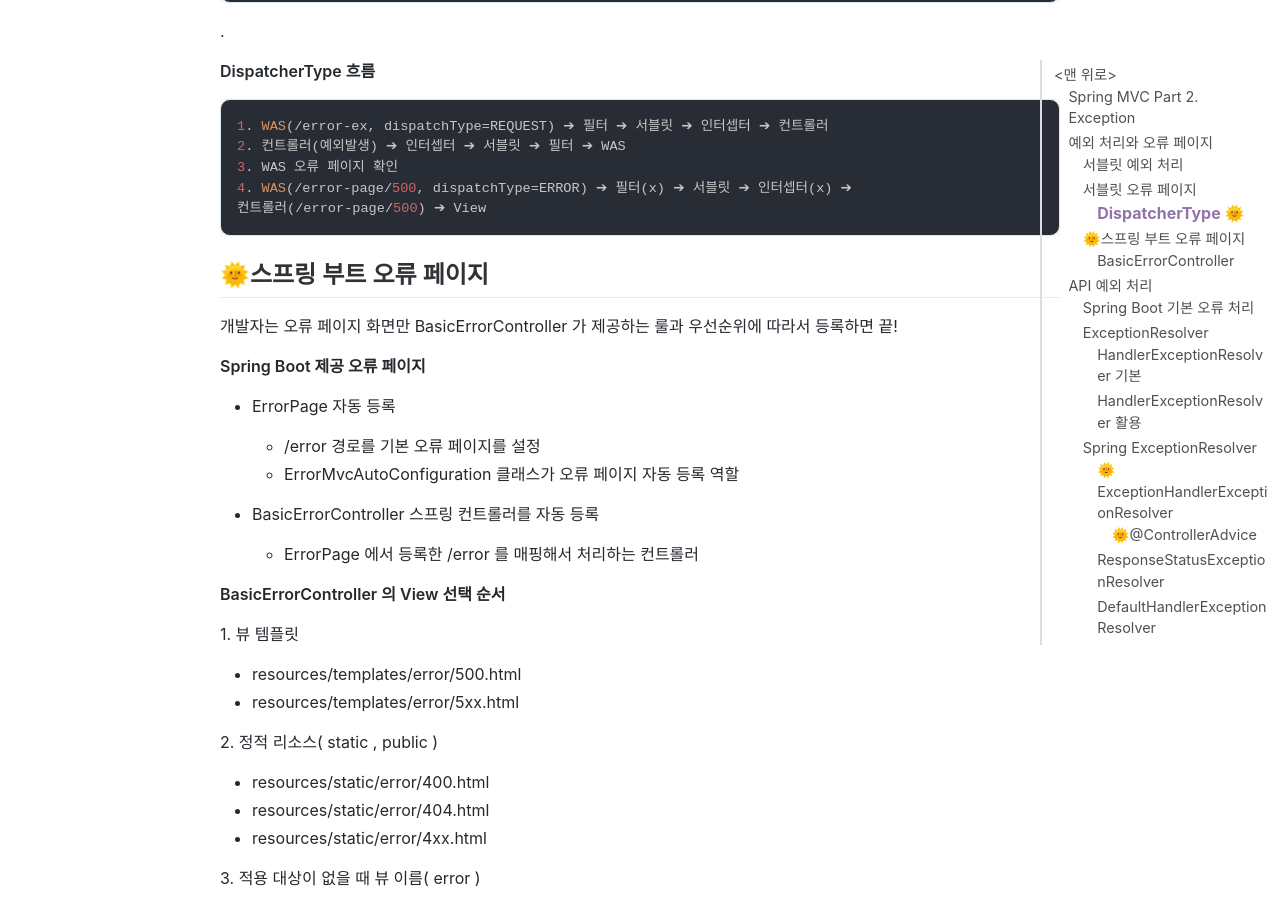
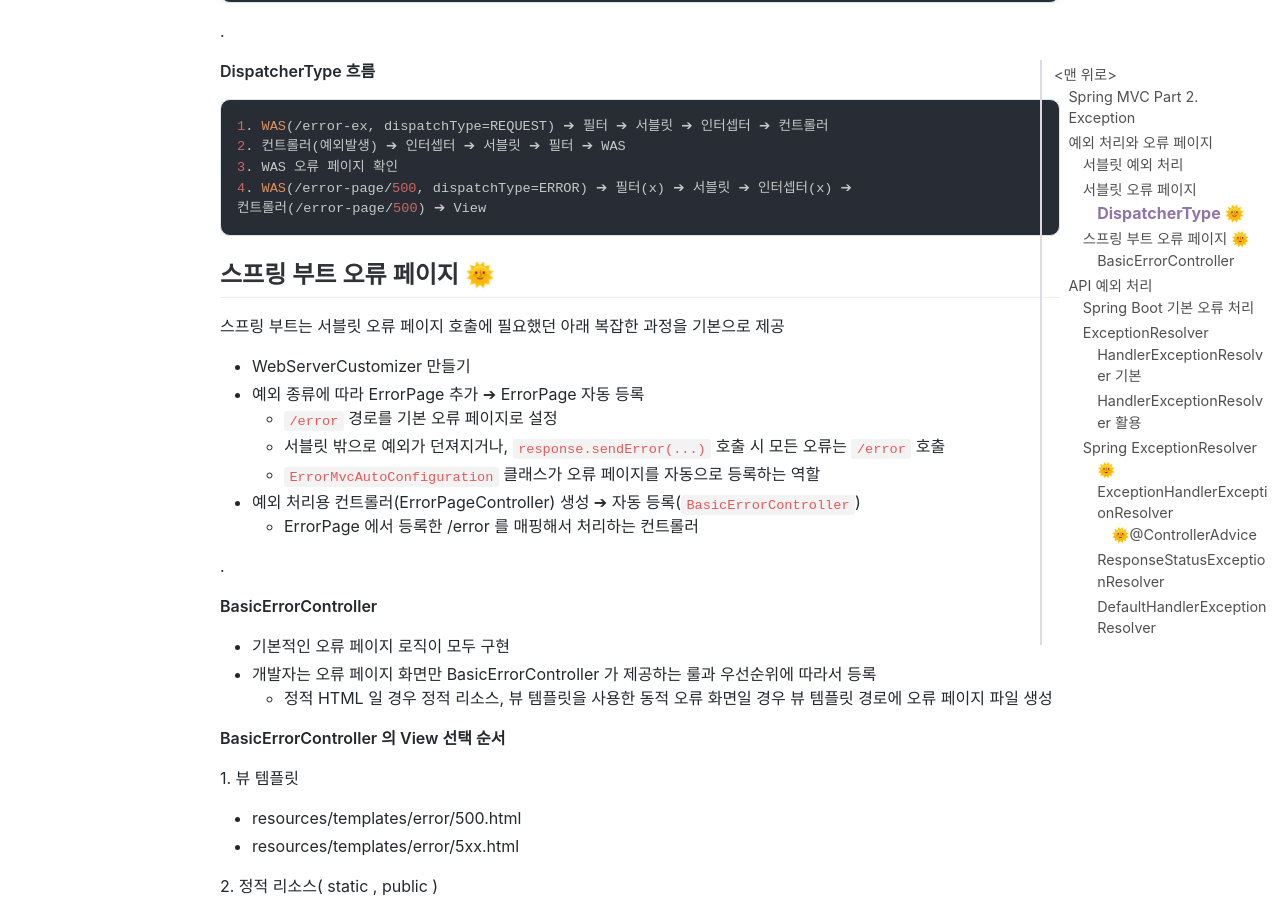
Before and after one commit to jihunparkme/jihunparkme.github.io, a Jekyll site: the page built from _posts/2021-10-14-Spring-MVC-Part2-Exception.md, in a window 1280 px wide and 900 px high, scrolled down 6487 px. Built offline with Jekyll 4.4.1, drawn with Linux system fonts in a browser that asks for light colours; nearby versions of some CDN libraries; comment, search, counter and statistics services are not loaded.

Commit message:
[Conquest of Spring] 스프링 부트 오류 페이지

````diff
--- a/_posts/2021-10-14-Spring-MVC-Part2-Exception.md
+++ b/_posts/2021-10-14-Spring-MVC-Part2-Exception.md
@@ -293,6 +293,24 @@
 컨트롤러(/error-page/500) ➔ View
 ```
 
+## 스프링 부트 오류 페이지 🌞
+
+스프링 부트는 서블릿 오류 페이지 호출에 필요했던 아래 복잡한 과정을 기본으로 제공
+- WebServerCustomizer 만들기
+- 예외 종류에 따라 ErrorPage 추가 ➔ ErrorPage 자동 등록
+  - `/error` 경로를 기본 오류 페이지로 설정
+  - 서블릿 밖으로 예외가 던져지거나, `response.sendError(...)` 호출 시 모든 오류는 `/error` 호출
+  - `ErrorMvcAutoConfiguration` 클래스가 오류 페이지를 자동으로 등록하는 역할
+- 예외 처리용 컨트롤러(ErrorPageController) 생성 ➔ 자동 등록(`BasicErrorController`)
+  - ErrorPage 에서 등록한 /error 를 매핑해서 처리하는 컨트롤러
+
+.
+
+**BasicErrorController**
+
+- 기본적인 오류 페이지 로직이 모두 구현
+- 개발자는 오류 페이지 화면만 BasicErrorController 가 제공하는 룰과 우선순위에 따라서 등록
+  - 정적 HTML 일 경우 정적 리소스, 뷰 템플릿을 사용한 동적 오류 화면일 경우 뷰 템플릿 경로에 오류 페이지 파일 생성
 
 
 
@@ -310,20 +328,6 @@
 
 
 
-## 🌞스프링 부트 오류 페이지
-
-개발자는 오류 페이지 화면만 BasicErrorController 가 제공하는 룰과 우선순위에 따라서 등록하면 끝!
-
-**Spring Boot 제공 오류 페이지**
-
-- ErrorPage 자동 등록
-
-  - /error 경로를 기본 오류 페이지를 설정
-  - ErrorMvcAutoConfiguration 클래스가 오류 페이지 자동 등록 역할
-
-- BasicErrorController 스프링 컨트롤러를 자동 등록
-
-  - ErrorPage 에서 등록한 /error 를 매핑해서 처리하는 컨트롤러
 
 **BasicErrorController 의 View 선택 순서**
 
````
